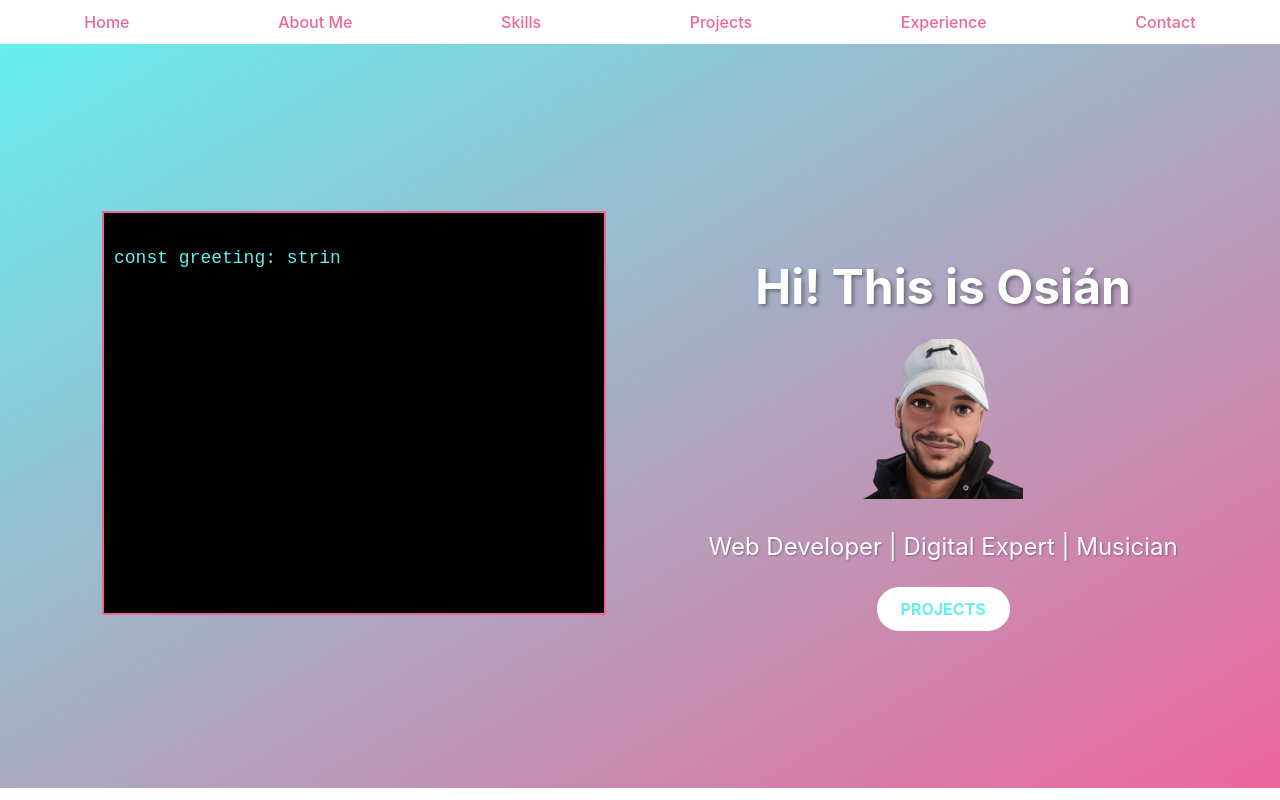
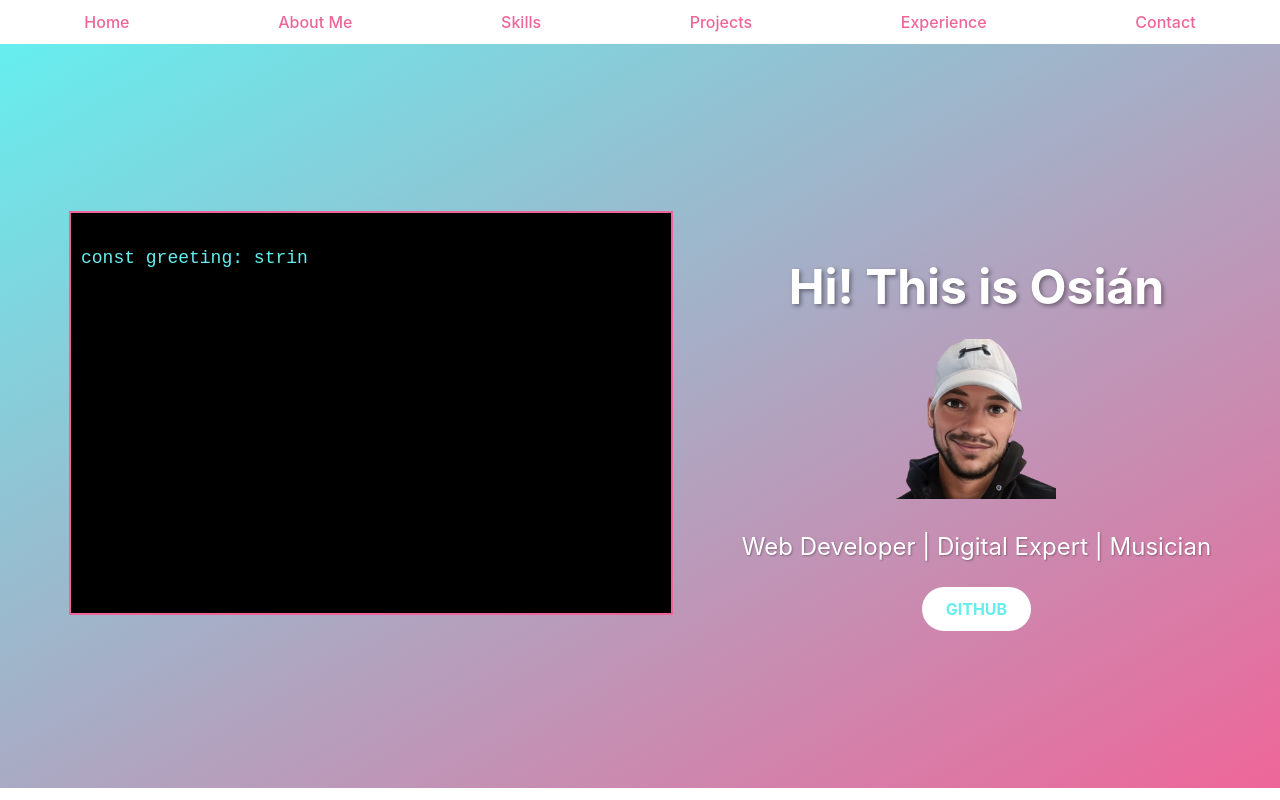
Before and after one commit to OsianJL/personal-web, a React (Vite) app: page / in a window 1280 px wide. Both pictures are taken after a click on the button "Open Portfolio". Shown: the top 800 px of the page. Built offline with nearby package versions, Linux system fonts and the light colour scheme.

Commit message:
github button

```diff
--- a/src/components/CodeAnimation.tsx
+++ b/src/components/CodeAnimation.tsx
@@ -95,7 +95,7 @@ const CodeAnimation: React.FC = () => {
     <div>
       <canvas
         ref={canvasRef}
-        width="500"
+        width="600"
         height="400"
         style={{ border: '2px solid #E69', backgroundColor: 'black' }}
       />
--- a/src/components/Hero.tsx
+++ b/src/components/Hero.tsx
@@ -10,7 +10,7 @@ const Hero: React.FC = () => {
         <h1 className={styles.title}>Hi! This is Osián</h1>
         <img className={styles.img} src="/src/assets/Osian_Avatar.png" alt="Picture of Osian" />
         <p className={styles.subtitle}>Web Developer | Digital Expert | Musician</p>
-        <a href="#projects" className={styles.cta}>Projects</a>
+        <a href="https://github.com/OsianJL" target='_blank' className={styles.cta}>GitHub</a>
       </div>
     </section>
   );
```
